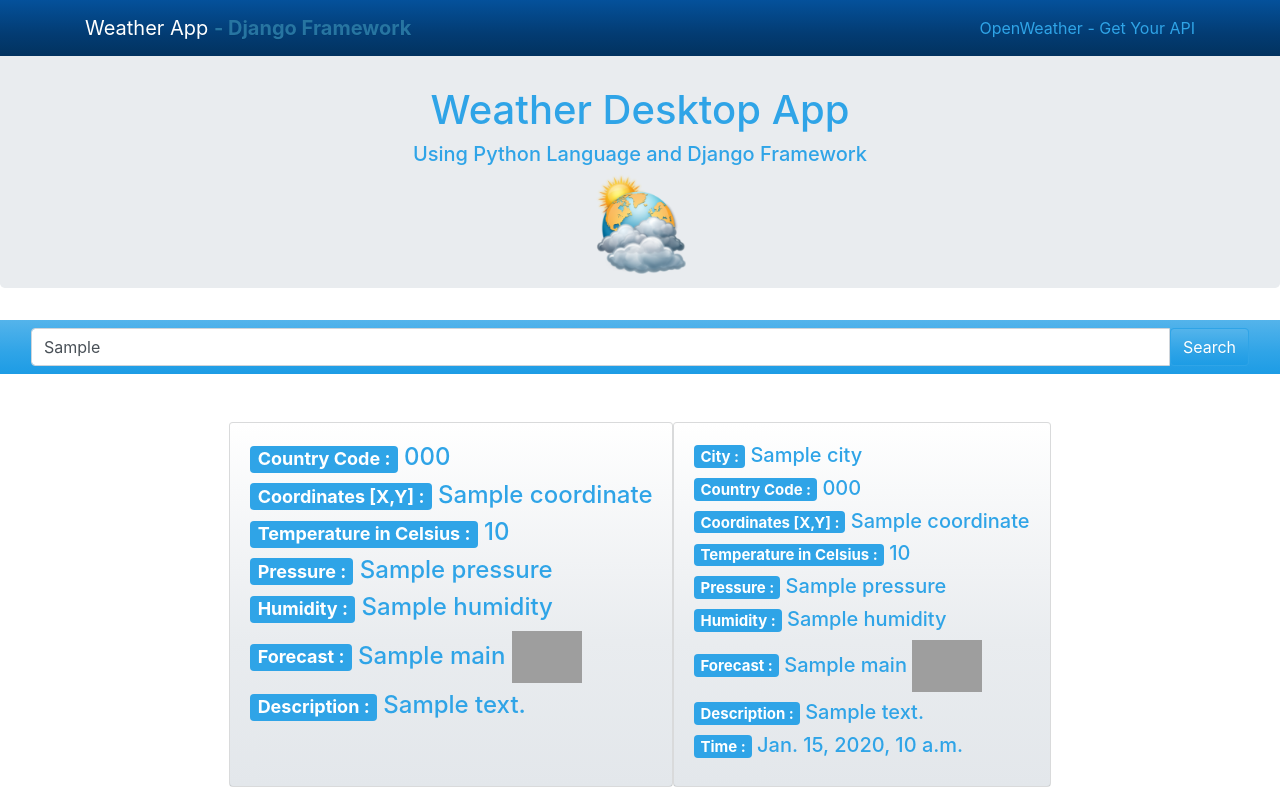
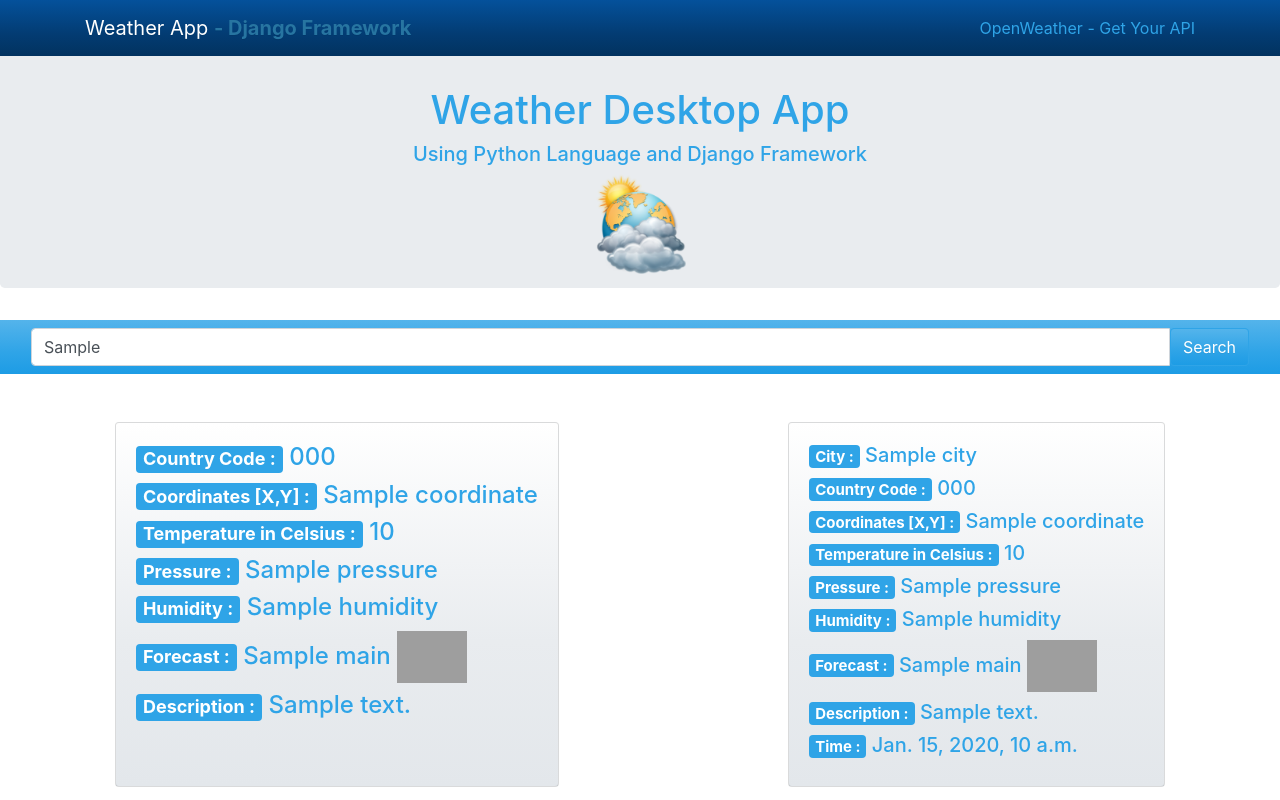
Before and after one commit to Blood-NT/weatherProject, a Django app: template main/templates/main/index.html in a window 1280 px wide. Run offline with Django 3.2, Linux system fonts and the light colour scheme; the template is opened without the code that fills it: most values are stand-ins (such as "Sample title", 1, 10 or a date in 2020); some libraries are stand-ins or nearby versions; grey boxes are pictures that could not be loaded.

Commit message:
nolan
dblite and css index

```diff
--- a/main/templates/main/index.html
+++ b/main/templates/main/index.html
@@ -30,7 +30,7 @@
   </div>
 
   <nav class="navbar navbar-expand-lg navbar-dark bg-primary">
-    <form method="post" class="col-md"">
+    <form method="post" class="col-md">
       {% csrf_token %}
       <div class=" input-group">
 
@@ -42,9 +42,11 @@
       <form>
   </nav>
   <br> <br>
+  <div class="nolan" style="display: flex; justify-content: space-evenly;">
+
     <div class="row">
       {% if data.country_code and data.coordinate and data.temp and data.pressure and data.humidity %}
-    <div class="col d-flex justify-content-center" ">
+      <div class="col d-flex justify-content-center" >
         <div class=" card text-white bg-light mb-6">
           <div class=" card-body">
             <h4><span class="badge badge-primary">Country Code :</span> {{data.country_code}}</h4>
@@ -56,8 +58,11 @@
                 src="http://openweathermap.org/img/w/{{icon}}.png" alt="Image" style="width:70px"></h4>
             <h4><span class="badge badge-primary">Description : </span> {{data.description}}</h4>
           </div>
+        </div>
+      </div>
       {% endif %}
     </div>
+
     <br>
     <br>
     <div class="row">
@@ -78,8 +83,10 @@
           </div>
         </div>
       </div>
+    {% endfor %}
   </div>
-  {% endfor %}
+
+  </div>
 </body>
 
 </html>
```
Also changed, not shown: db.sqlite3. Lines whose indentation alone changed are shown as unchanged.
